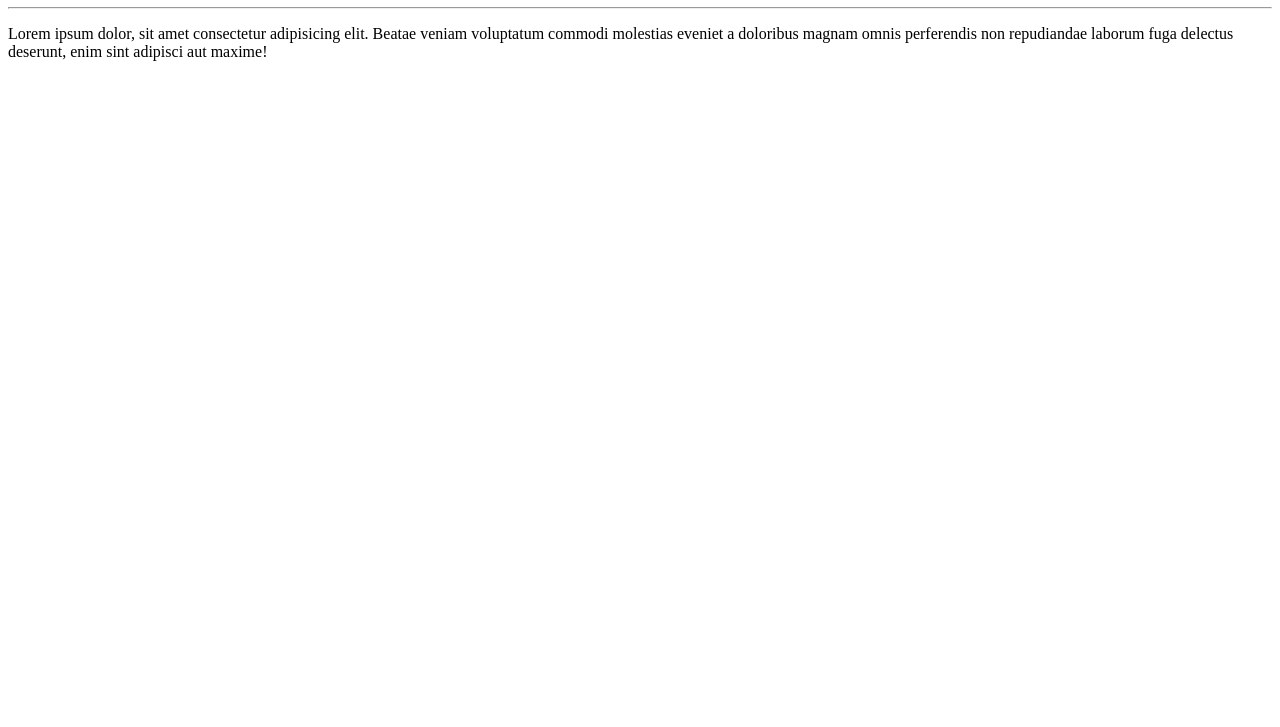
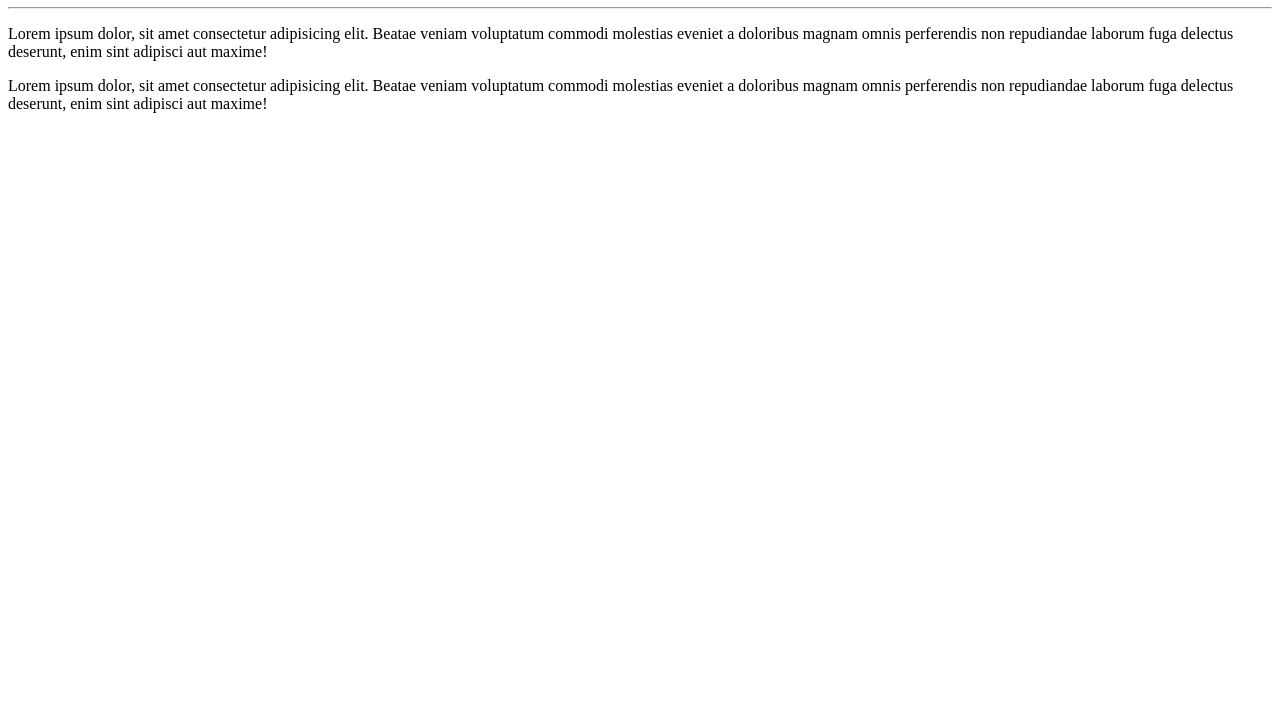
Before and after one commit to Dh4rk3R/Projetos, a plain HTML site: page Site-Teste/Index.html in a window 1280 px wide. Shown: the part 73-800 px from the top of the page. Drawn offline with Linux system fonts and the light colour scheme.

Commit message:
Adicionei um parágrafo

```diff
--- a/Site-Teste/Index.html
+++ b/Site-Teste/Index.html
@@ -12,5 +12,9 @@
         Beatae veniam voluptatum commodi molestias eveniet a
          doloribus magnam omnis perferendis non repudiandae laborum
          fuga delectus deserunt, enim sint adipisci aut maxime!</p>
+    <p>Lorem ipsum dolor, sit amet consectetur adipisicing elit.
+            Beatae veniam voluptatum commodi molestias eveniet a
+             doloribus magnam omnis perferendis non repudiandae laborum
+             fuga delectus deserunt, enim sint adipisci aut maxime!</p>
 </body>
 </html>
```
